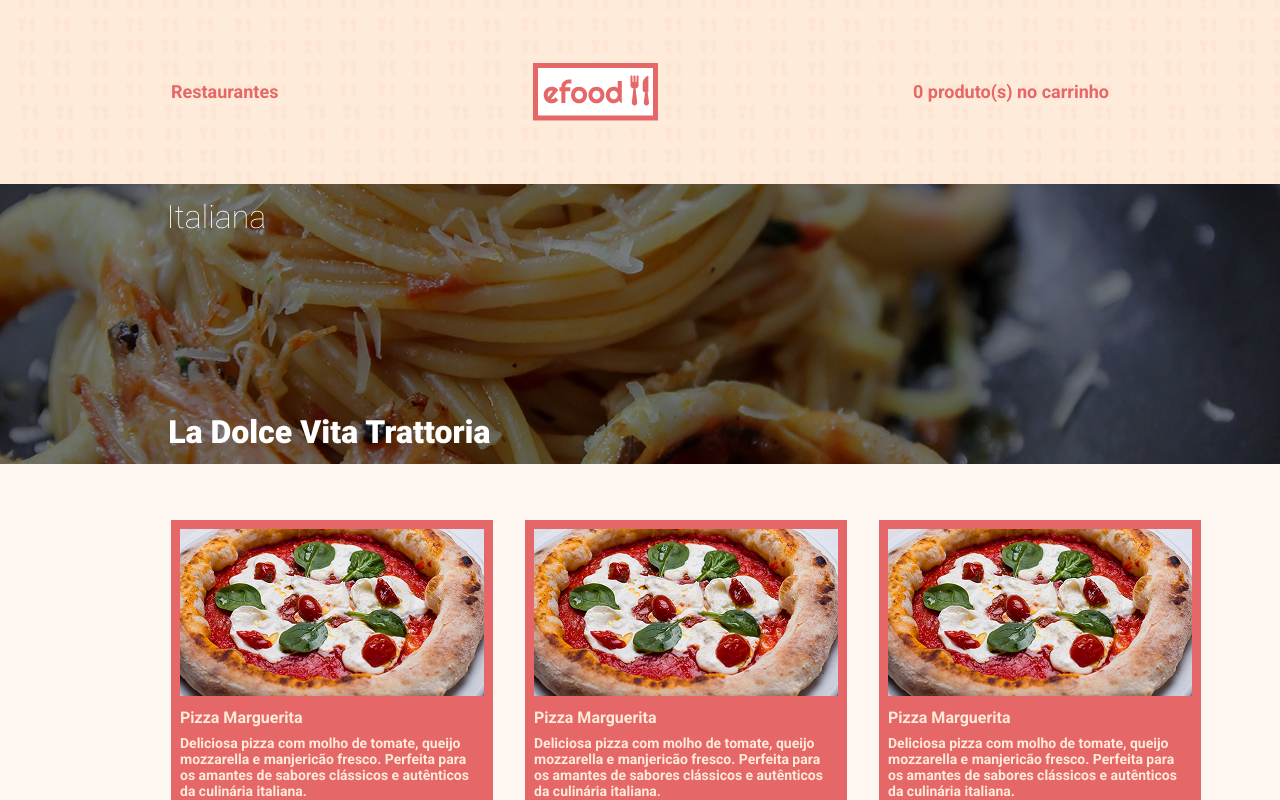
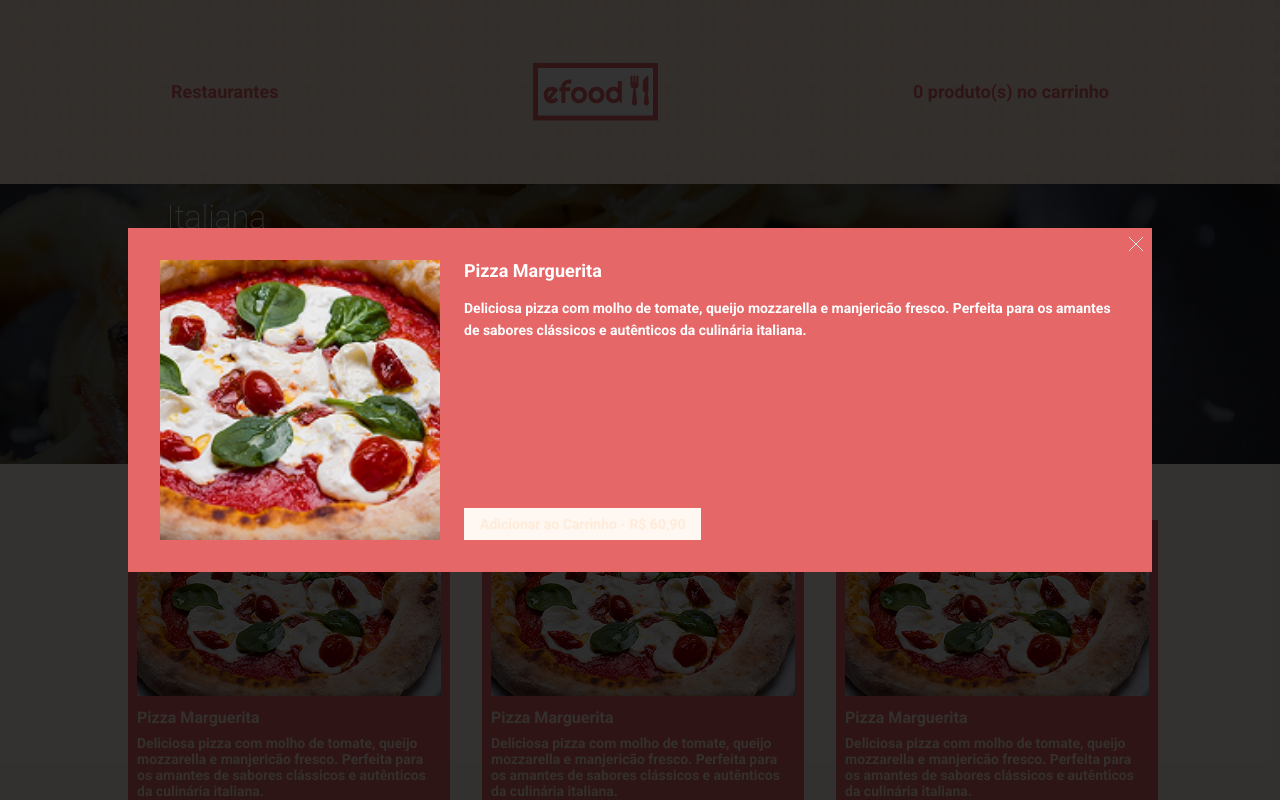
Before and after one commit to markcos1/Projeto6_1, a React (Create React App) app: page /perfil in a window 1280 px wide. Shown: the top 800 px of the page. Built offline with nearby package versions, Linux system fonts and the light colour scheme.

Commit message:
Programando o modal

```diff
--- a/src/components/Listagem2/index.tsx
+++ b/src/components/Listagem2/index.tsx
@@ -4,9 +4,10 @@ import Produto from "../Produto";
 
 export type Props = {
     Pratos?: Product[]
+    onCardClick?: () => void
 }
 
-const Pratos = ({ Pratos}: Props) => (
+const Pratos = ({ Pratos, onCardClick }: Props) => (
     <Container>
         <List>
             {Pratos?.map((prato) => (
@@ -16,6 +17,7 @@ const Pratos = ({ Pratos}: Props) => (
                     description={prato.description}
                     image={prato.image}
                     title={prato.title}
+                    onOpenModal={onCardClick}
 
                 />
             ))}
--- a/src/components/Listagem2/styles.ts
+++ b/src/components/Listagem2/styles.ts
@@ -3,8 +3,10 @@ import styled from "styled-components";
 import { cores } from "../../styles";
 
 export const Container = styled.section`
-    background-color: ${cores.rosa1};
-    margin: 56px 171px 120px 171px;
+    max-width: 1024px;
+    width: 100%;
+    margin: 56px auto 120px auto;
+    box-sizing: border-box;
 
 `;
 
@@ -13,9 +15,11 @@ export const List = styled.ul`
     grid-template-columns: 1fr 1fr 1fr;
     gap: 32px;
     width: 100%;
-
+    padding: 0;
+    margin: 0;
+    list-style: none;
 
     @media (max-width: 768px) {
-
+        grid-template-columns: 1fr;
     }
 `
--- a/src/components/PerfilModal/index.tsx
+++ b/src/components/PerfilModal/index.tsx
@@ -1,36 +1,35 @@
 import Margueritta from "../../assets/images/marguerita.png";
 import Fechar from "../../assets/images/fecharx.png";
-import { BotaoProduto } from "../Produto/styles";
-import { List } from "../Listagem2/styles";
-import { Container2, Item, Items } from "./styles";
-import { url } from "inspector";
+import {Overlay, ContainerModal, BotaoFechar, ConteudoModal, ImagemProduto, DetalhesProduto, BotaoAdicionar} from "./styles";
 
-type PerfilModalProps = {
-    url: string;
-}
 
-const mock: PerfilModalProps = {
-    url: Margueritta
-}
 
-const PerfilModal = (props: PerfilModalProps) => {
+
+const PerfilModal = () => {
+
+
+
     return (
-        <Container2>
-        <Items>
-            {mock.url && (
-            <Item>
-            <img src={props.url} alt="Marguerita" />
-            <img src={Fechar} alt="Fechar" />
-            <h2>Pizza Marguerita</h2>
-            <p>Deliciosa pizza com molho de tomate, queijo mozzarella e manjericão fresco. Perfeita para os amantes de sabores clássicos e autênticos da culinária italiana.</p>
-            <div>
-                <BotaoProduto to={props.url} >Adicionar ao Carrinho</BotaoProduto>
-            </div>
-            </Item>
-            )}
-        </Items>
 
-        </Container2>
+        <Overlay>
+            <ContainerModal>
+                <BotaoFechar onClick={() => window.history.back()}  >
+                    <img src={Fechar} alt="Fechar" />
+                </BotaoFechar>
+                <ConteudoModal>
+
+                    <ImagemProduto src={Margueritta} alt="Imagem do Produto"   />
+                    <DetalhesProduto>
+
+                        <h2>Pizza Marguerita</h2>
+                        <p>Deliciosa pizza com molho de tomate, queijo mozzarella e manjericão fresco. Perfeita para os amantes de sabores clássicos e autênticos da culinária italiana.</p>
+                        <BotaoAdicionar >Adicionar ao Carrinho - R$ 60,90 </BotaoAdicionar>
+
+                    </DetalhesProduto>
+                </ConteudoModal>
+
+            </ContainerModal>
+        </Overlay>
     )
 }
 
--- a/src/components/PerfilModal/styles.ts
+++ b/src/components/PerfilModal/styles.ts
@@ -1,22 +1,83 @@
 import styled from "styled-components";
-
 import { cores } from "../../styles";
 
-export const Container2 = styled.div`
-    display: grid;
-    grid-template-columns: 1fr ;
-    height: 344px;
-    top: 490px;
-    left: 171px;
-    opacity: 1;
+// O Overlay ocupa a tela inteira com os 80% de opacidade pretos do Figma
+export const Overlay = styled.div`
+    position: fixed;
+    top: 0;
+    left: 0;
+    width: 100vw;
+    height: 100vh;
+    background-color: rgba(0, 0, 0, 0.8); /* Dados do seu print: #000000 80% */
+    display: flex;
     justify-content: center;
     align-items: center;
-    background-color: ${cores.laranja};
-`
+    z-index: 1000;
+`;
 
-export const Items = styled.ul`
+// Caixa do Modal com as medidas exatas selecionadas no seu Figma
+export const ContainerModal = styled.div`
+    background-color: ${cores.laranja}; /* Cor salmão/rosa */
+    width: 100%;
+    max-width: 1024px; /* Largura exata do print */
+    height: 344px;    /* Altura exata do print */
+    padding: 32px;
+    position: relative;
+    box-sizing: border-box;
+`;
 
-`
-export const Item = styled.li`
+export const BotaoFechar = styled.button`
+    position: absolute;
+    top: 8px;
+    right: 8px;
+    background: transparent;
+    border: none;
+    cursor: pointer;
 
-`
+    img {
+    width: 16px;
+    height: 16px;
+    }
+`;
+
+export const ConteudoModal = styled.div`
+    display: flex;
+    gap: 24px;
+    height: 100%;
+`;
+
+export const ImagemProduto = styled.img`
+    width: 280px;
+    height: 280px;
+    object-fit: cover;
+`;
+
+export const DetalhesProduto = styled.div`
+    display: flex;
+    flex-direction: column;
+    color: ${cores.branco}; /* Substitua pela sua variável de cor clara */
+
+    h2 {
+    font-size: 18px;
+    font-weight: bold;
+    margin-bottom: 16px;
+    }
+
+    p {
+    font-size: 14px;
+    line-height: 22px;
+    margin-bottom: 24px;
+    flex-grow: 1;
+    }
+`;
+
+export const BotaoAdicionar = styled.button`
+    background-color: ${cores.cordefundo};
+    color: ${cores.corbotaooverlay};
+    border: none;
+    padding: 8px 16px;
+    font-weight: bold;
+    font-size: 14px;
+    cursor: pointer;
+  align-self: flex-start; /* Impede o botão de esticar até o final */
+`;
--- a/src/components/Produto/index.tsx
+++ b/src/components/Produto/index.tsx
@@ -1,4 +1,5 @@
 
+import { Link } from 'react-router-dom'
 import { ItemMenu, BotaoProduto } from './styles'
 
 type Props = {
@@ -7,6 +8,7 @@ type Props = {
     title: string
     description: string
     id: number
+    onOpenModal?: () => void
 
 }
 
@@ -20,7 +22,9 @@ const Produto = (props: Props) => {
         <h2>{props.title}</h2>
         <p>{props.description}</p>
         <div>
-        <BotaoProduto to={`/PerfilModal`}>Adicionar ao carrinho</BotaoProduto>
+        <BotaoProduto as={Link} to="/PerfilModal">
+            Adicionar ao carrinho
+        </BotaoProduto>
         </div>
     </ItemMenu>
 )
--- a/src/pages/Perfil/index.tsx
+++ b/src/pages/Perfil/index.tsx
@@ -1,9 +1,10 @@
-
+import { useState }  from "react"
 
 import Listagem2 from "../../components/Listagem2";
 import Footer from "../../components/Rodape";
 import Header from "../../components/Header";
 import Apresentacao from "../../components/Apresentacao";
+import PerfilModal from "../../components/PerfilModal";
 
 
 import Product from '../../models/Product';
@@ -50,16 +51,17 @@ const products: Product[] = [
     }
 ];
 
-
 const Perfil = () => {
 
+    const [modalAberto, setModalAberto] = useState(false);
 
     return (
     <>
         <Header />
         <Apresentacao />
-        <Listagem2 Pratos={products} />
+        <Listagem2 Pratos={products} onCardClick={() => setModalAberto(true)} />
         <Footer />
+        <PerfilModal />
     </>
 )
 }
--- a/src/routes.tsx
+++ b/src/routes.tsx
@@ -1,6 +1,7 @@
 import { Route, Routes } from 'react-router-dom'
 import Home from './pages/Home';
 import Perfil from './pages/Perfil';
+import PerfilModal from './components/PerfilModal';
 
 
 
@@ -8,6 +9,8 @@ const Rotas = () => (
     <Routes>
     <Route path='/' element={<Home />} />
     <Route path='/perfil' element={<Perfil />} />
+    <Route path='/perfil-modal' element={<PerfilModal />} />
+
 
 
     </Routes>
--- a/src/styles.ts
+++ b/src/styles.ts
@@ -7,7 +7,8 @@ export const cores = {
     rosa2: '#FFEBD9',
     branco: '#fff',
     dourado: '#FFB930',
-    cordefundo: '#FFF8F2'
+    cordefundo: '#FFF8F2',
+    corbotaooverlay: '#FFEBD9'
 }
 
 
```
